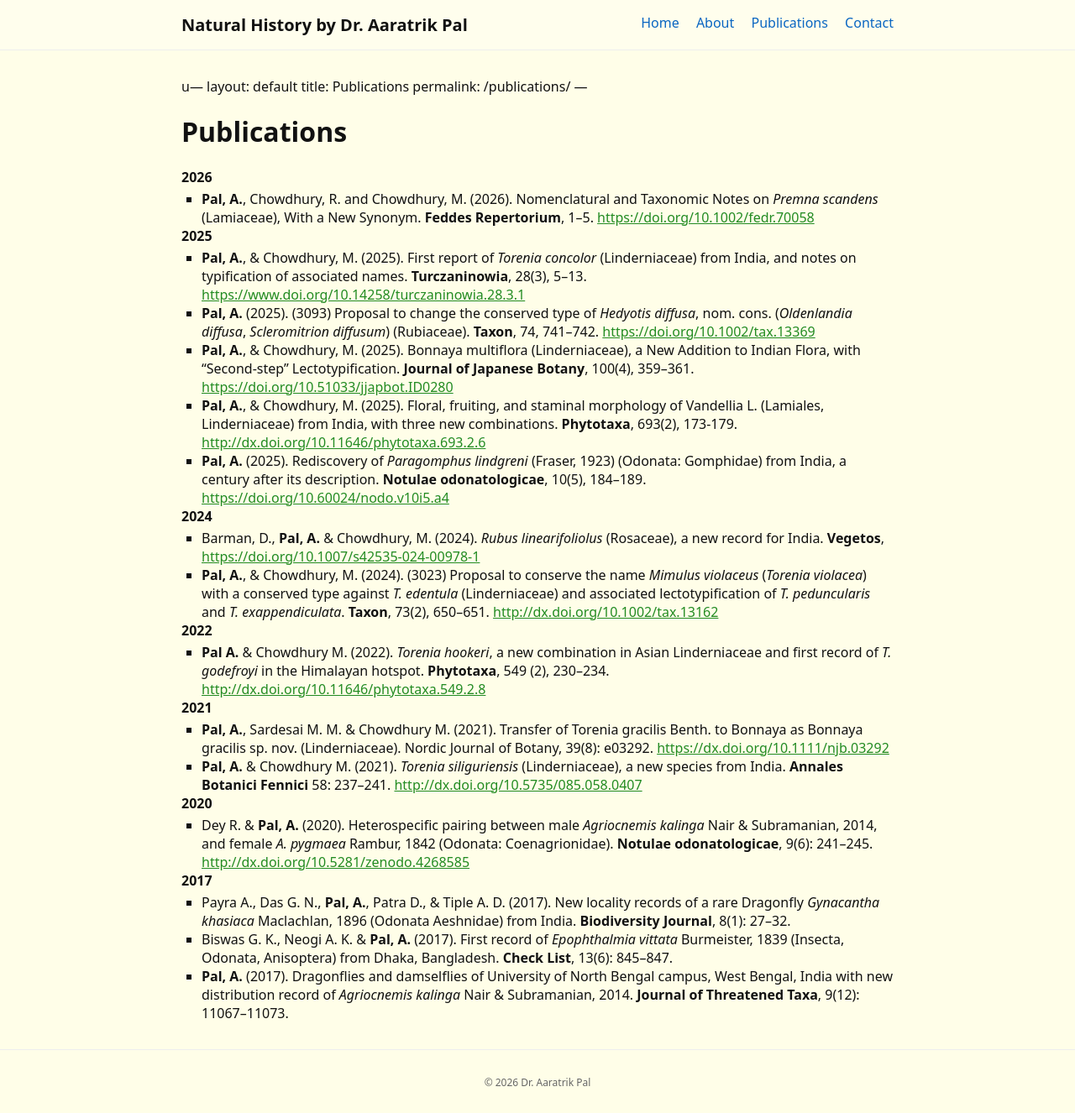
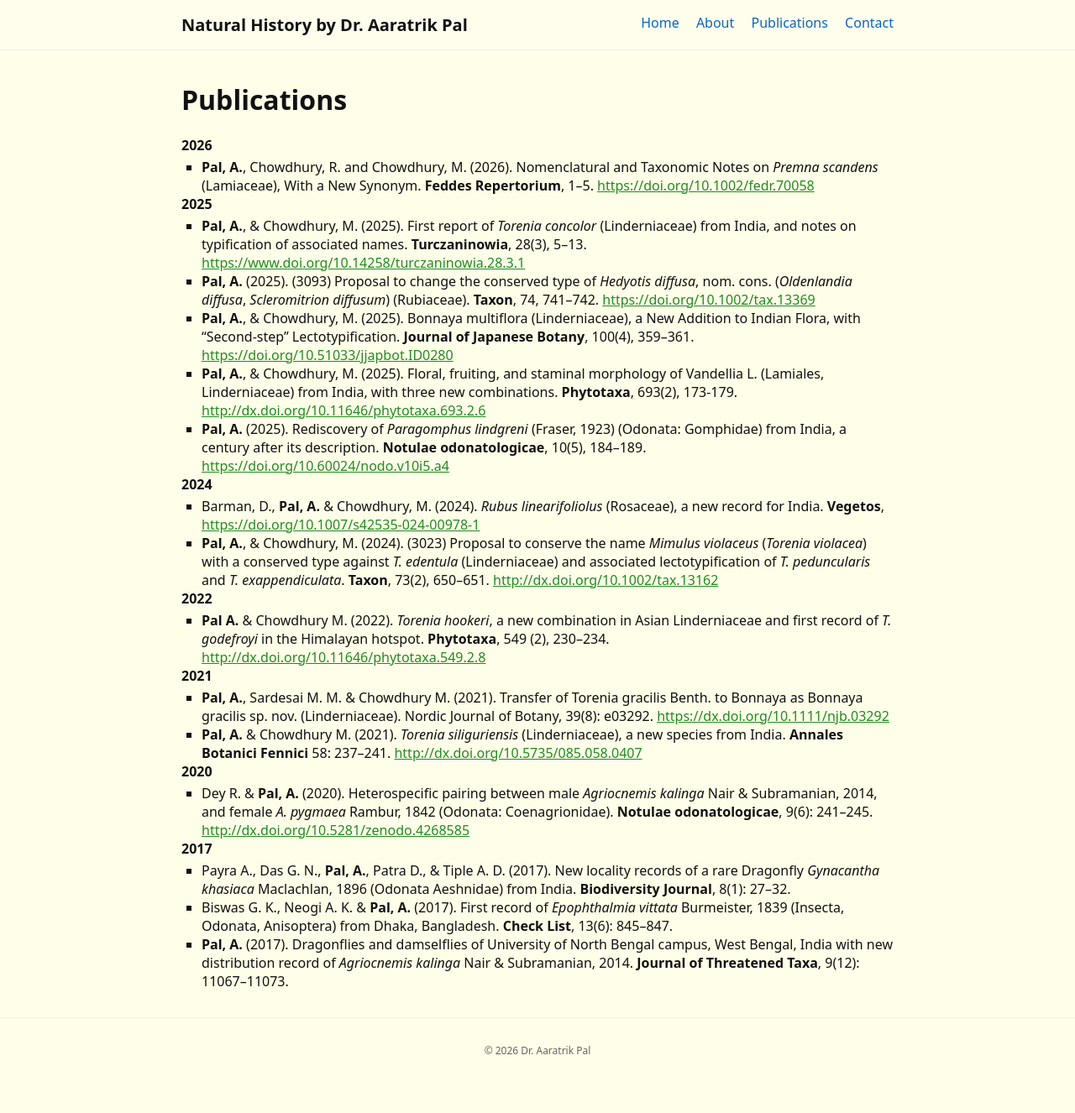
Before and after one commit to naturalhistory/naturalhistory.github.io, a Jekyll site: the page built from publications.md, in a window 1280 px wide. Shown: the whole page at 84% size. Built offline with Jekyll 4.4.1, drawn with Linux system fonts in a browser that asks for light colours; our own code applies the rules of GitHub Pages for plain Markdown files; after the commit the page ends 1288 px from its top, so only the background shows below that.

Commit message:
Update publications.md

```diff
--- a/publications.md
+++ b/publications.md
@@ -1,4 +1,4 @@
-u---
+---
 layout: default
 title: Publications
 permalink: /publications/
```
